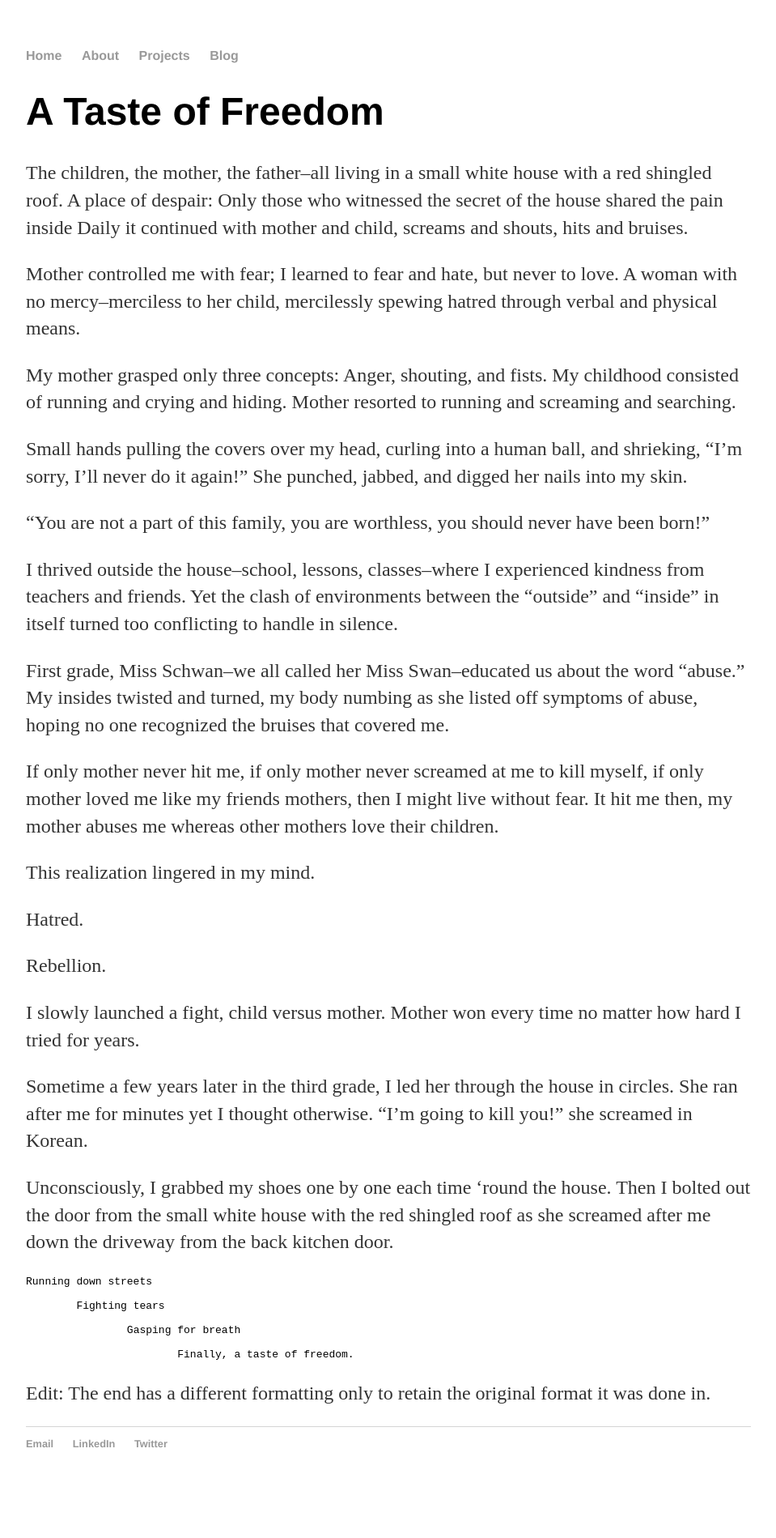
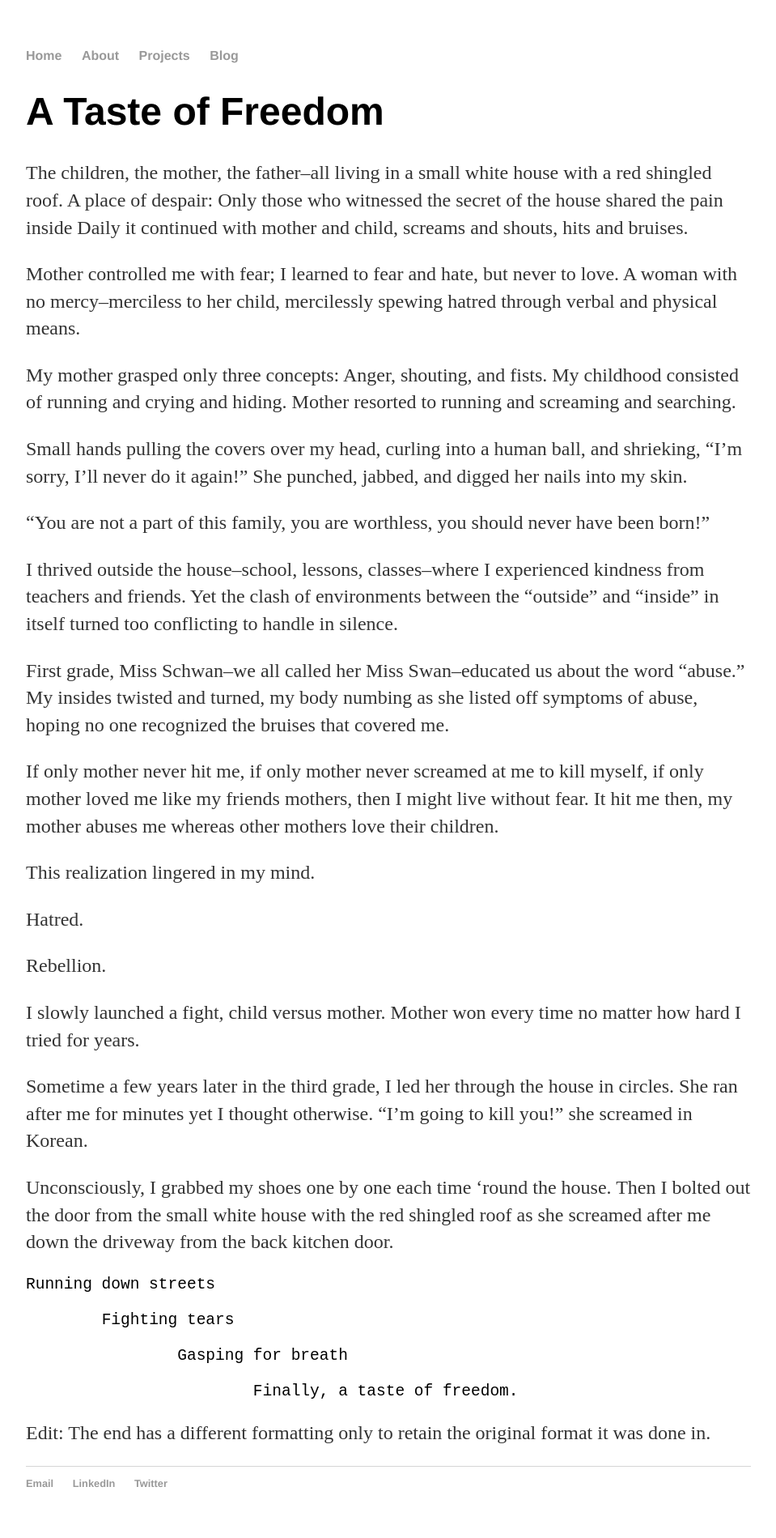
Before and after one commit to Avizc/avizc.github.io, a Jekyll site: the page built from files/a-taste-of-freedom.md, in a window 1280 px wide. Shown: the whole page at 81% size, without its empty margins (160-1119 px from the left). Built offline with Jekyll 4.4.1, drawn with Linux system fonts in a browser that asks for light colours; our own code applies the rules of GitHub Pages for plain Markdown files; before the commit the page ends 1850 px from its top, so only the background shows below that.

Commit message:
Fixed code font size and image linking

```diff
--- a/css/main.css
+++ b/css/main.css
@@ -79,3 +79,6 @@ blockquote {
   font-size: 1.5em;
   line-height: 1.4em;
 }
+code{
+  font-size: 1.5em;
+}
```
Also changed, not shown: _posts/2017-08-01-queercon-14-contest.md (+3 -1 lines).
